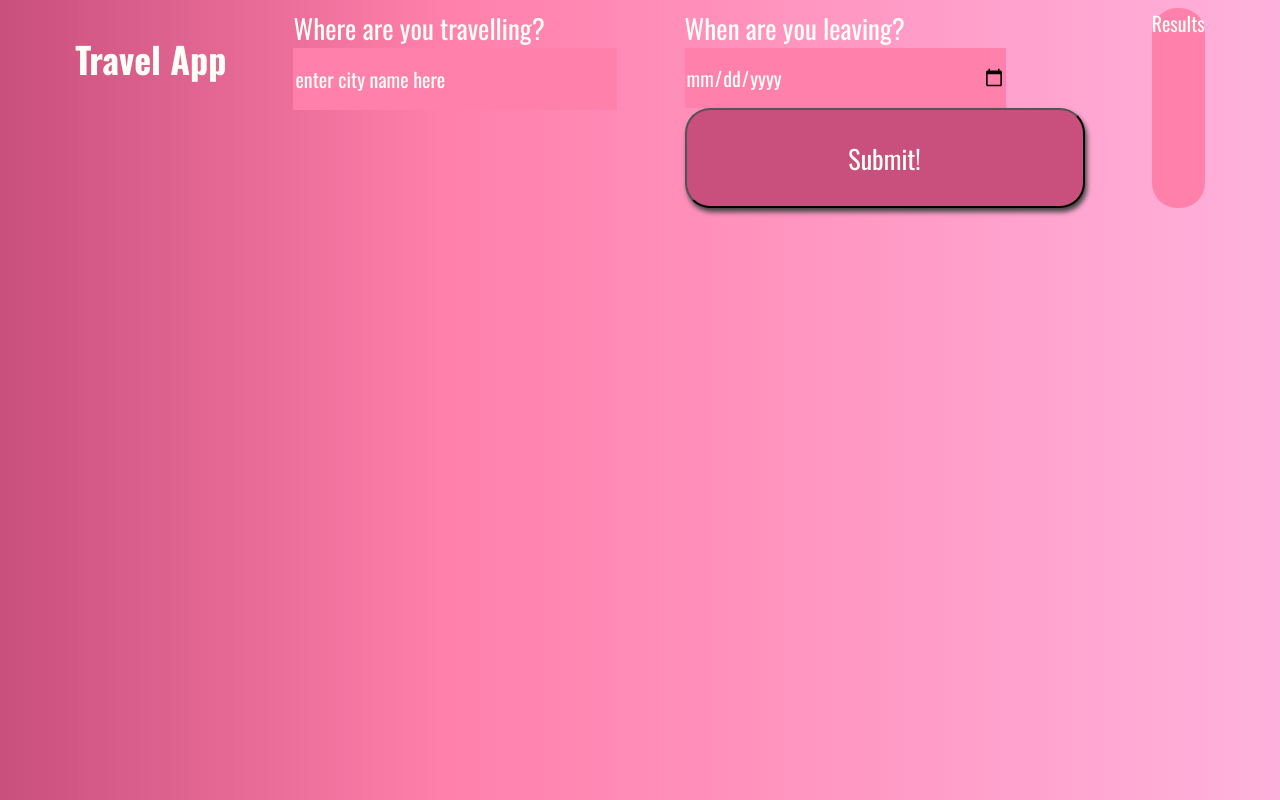
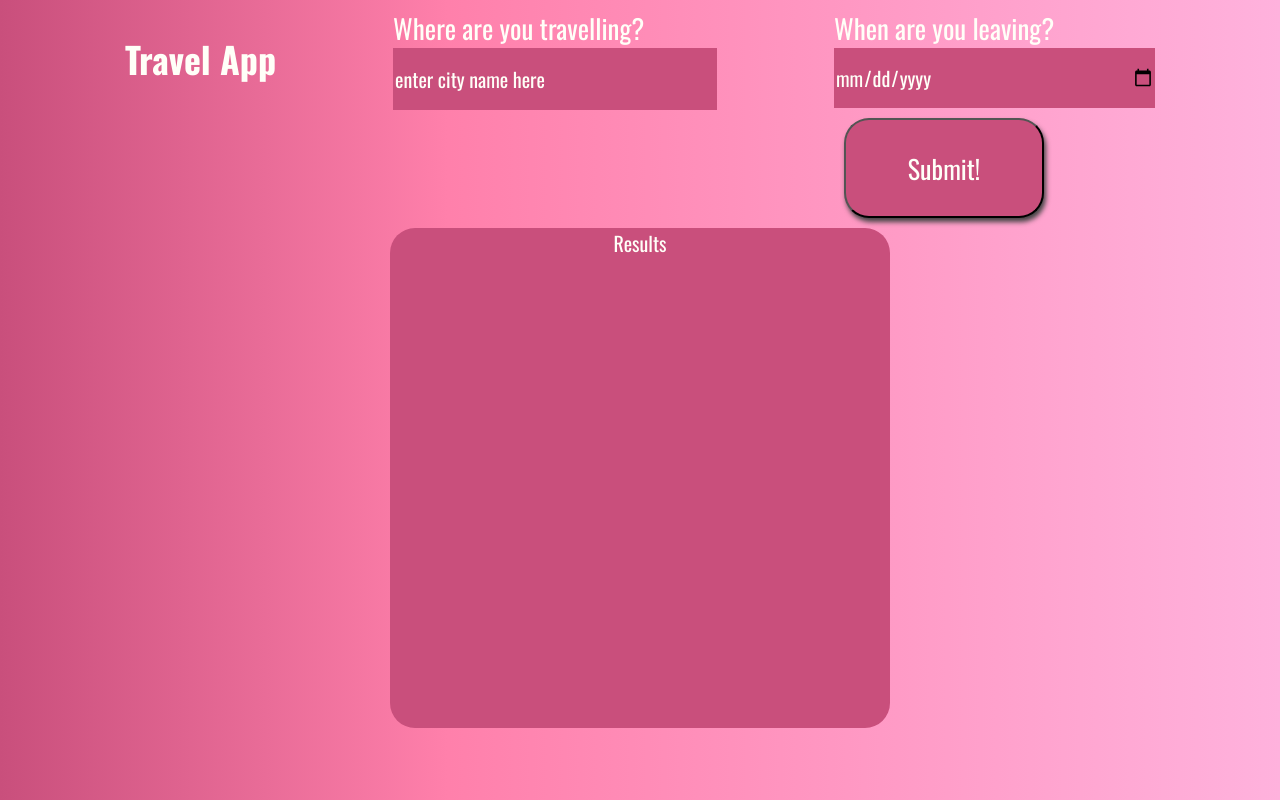
Before and after one commit to joscana/capstoneTravelApp, a website built with webpack: page src/client/views/index.html in a window 1280 px wide. Built offline with nearby package versions, Linux system fonts and the light colour scheme; a web font is replaced by a local one.

Commit message:
Edited SCSS

```diff
--- a/src/client/styles/button.scss
+++ b/src/client/styles/button.scss
@@ -1,6 +1,7 @@
 button{
-    width: 400px;
+    width: 200px;
     height: 100px;
+    margin: 10px;
     background: #c94f7c;
     color: #fffff8;
     font-size: 26px;
--- a/src/client/styles/textfields.scss
+++ b/src/client/styles/textfields.scss
@@ -3,11 +3,20 @@
 }
 
 .entry{
-    background:#ff80ab;
+    background: #c94f7c;
 }
 
 #entryHolder{
     border-radius: 25px;
+}
+
+.entry {
+    &.holder{
+        height: 500px;
+        width: 500px;
+        text-align: center;
+        align-self: flex-end;
+    }
 }
 
 /*  Basic Styling To Override Default For Basic HTML Elements */
@@ -20,7 +29,7 @@ input{
     display:block;
     height: 60px;
     width: 320px;
-    background:#ff80ab;
+    background:#c94f7c;
     color: #fffff8;
     font-size: 20px;
     font-family: 'Oswald', sans-serif;
@@ -30,7 +39,7 @@ input{
 
 
 textarea{
-    background:#ff80ab;
+    background: #c94f7c;
     color: #fffff8;
     font-size: 20px;
     font-family: 'Oswald', sans-serif;
```
